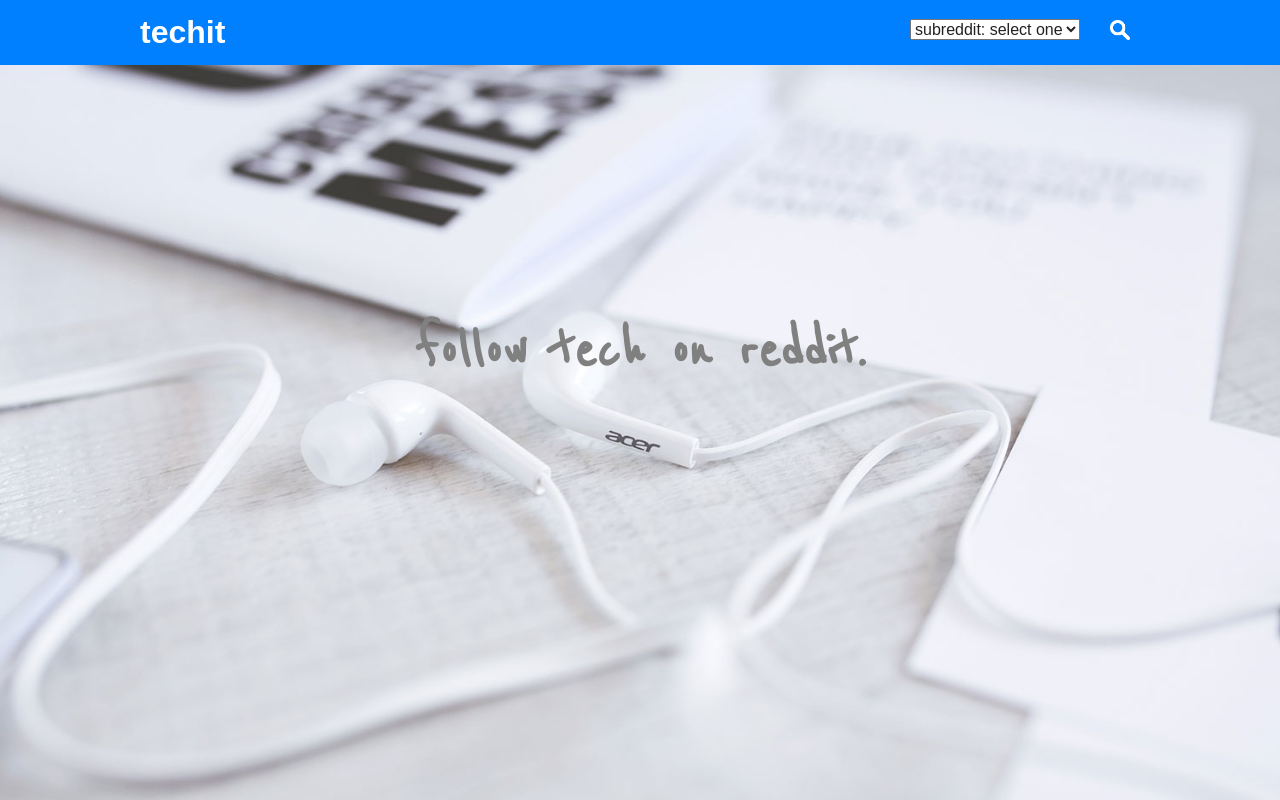
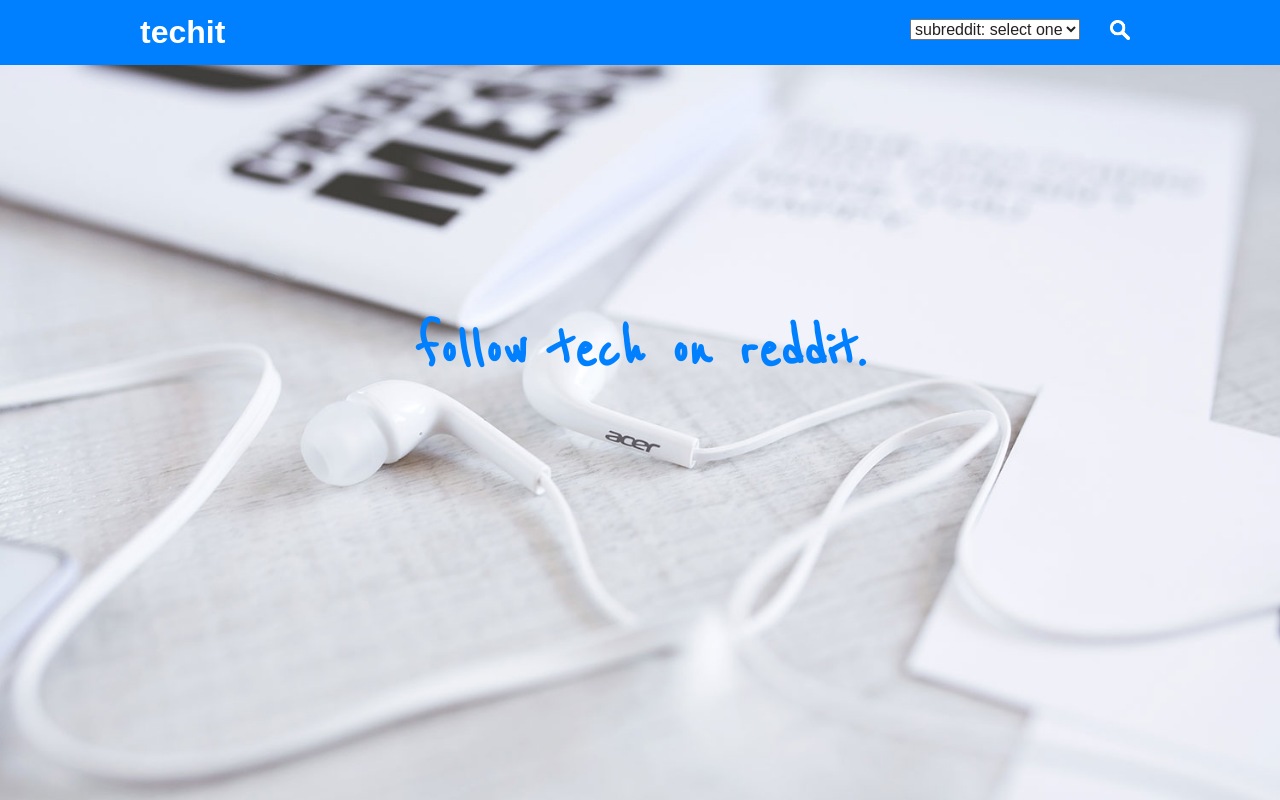
Before and after one commit to megancoyle/tech-it, a plain HTML site: page index.html in a window 1280 px wide. Drawn offline with nearby package versions, Linux system fonts and the light colour scheme.

Commit message:
Change main font color

```diff
--- a/styles/style.css
+++ b/styles/style.css
@@ -14,7 +14,7 @@ body {
 
 h3.landing-page {
     font-size: 4em;
-    color: #808080;
+    color: #0080ff;
     font-weight: bold;
     max-width: 600px;
     margin: 0 auto;
```
